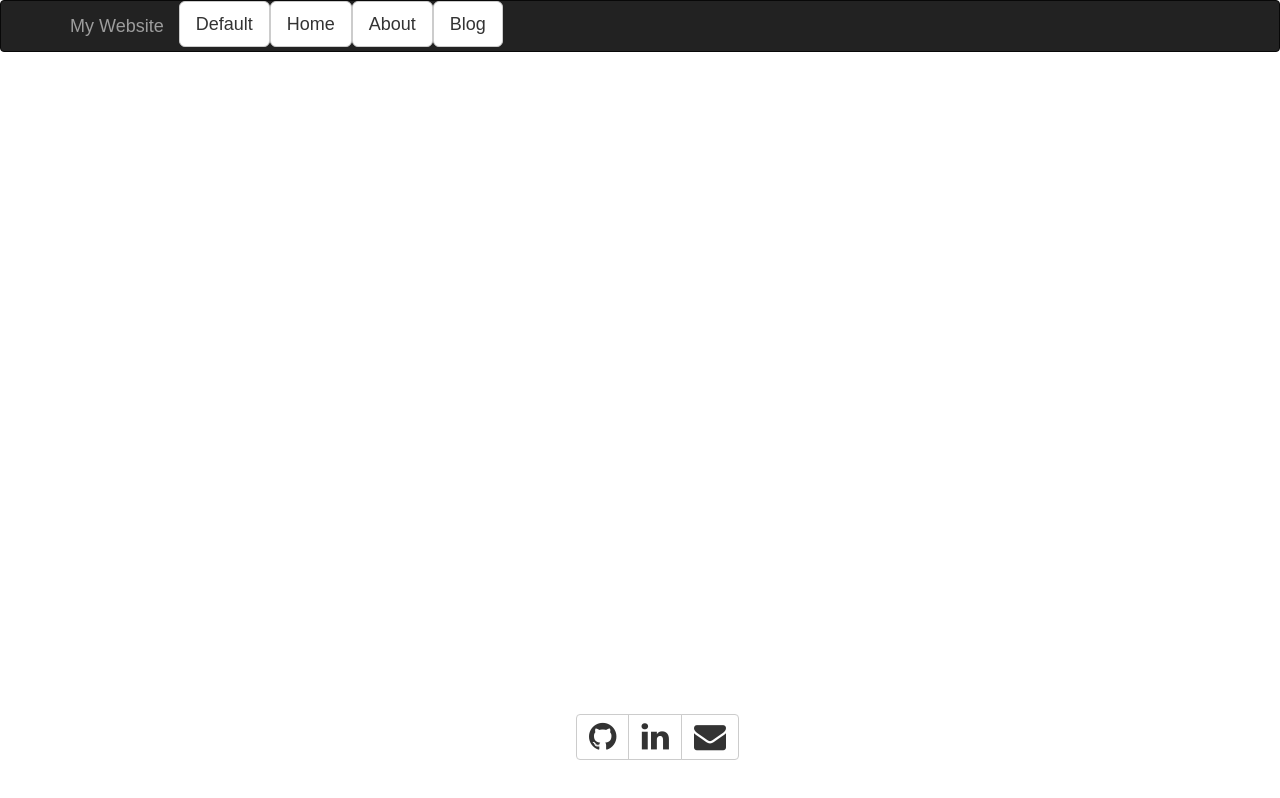
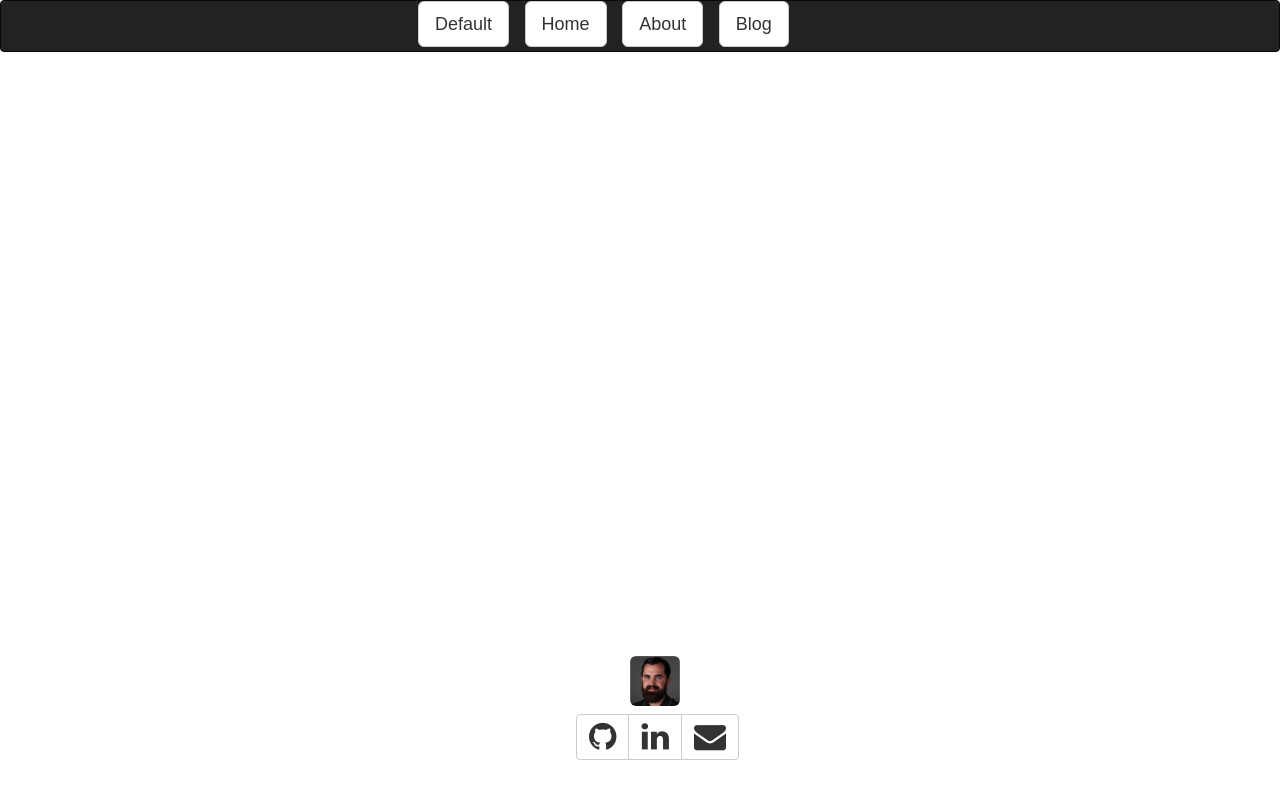
Before and after one commit to boveus/old-website, a React (Create React App) app: page / in a window 1280 px wide. Built offline with nearby package versions, Linux system fonts and the light colour scheme.

Commit message:
add initial navbar and footer styling

```diff
--- a/src/App.css
+++ b/src/App.css
@@ -27,9 +27,28 @@
   to { transform: rotate(360deg); }
 }
 
-.footerbuttons {
-  font-size: 32px;
+.topButton {
+  margin-right: 2%;
+}
+
+.headshot {
+  width: 50px;
+  height: 50px;
+  postion: absolute;
+  margin-left: 33%;
+  margin-bottom: 5%;
+}
+
+footer {
   position: absolute;
   bottom: 5%;
   left: 45%;
 }
+
+.headerButtons {
+  margin-left: 30%;
+}
+
+.footerbuttons {
+  font-size: 32px;
+}
--- a/src/App.js
+++ b/src/App.js
@@ -7,10 +7,10 @@ class App extends Component {
   render () {
     return (
       <div>
-        <Topnav />
-        <footer>
-          <Footer />
-        </footer>
+        <nav>
+          <Topnav />
+        </nav>
+        <Footer />
       </div>
     )
   }
--- a/src/components/buttontoolbar.js
+++ b/src/components/buttontoolbar.js
@@ -9,11 +9,11 @@ class Buttontoolbar extends Component {
   }
   render () {
     return (
-      <div>
-        <Button bsSize='large'> Default </Button>
-        <Button bsSize='large'> Home </Button>
-        <Button bsSize='large'> About </Button>
-        <Button bsSize='large'> Blog </Button>
+      <div className='headerButtons'>
+        <Button className='topButton' bsSize='large'> Default </Button>
+        <Button className='topButton' bsSize='large'> Home </Button>
+        <Button className='topButton' bsSize='large'> About </Button>
+        <Button className='topButton' bsSize='large'> Blog </Button>
       </div>
     )
   }
--- a/src/components/footer.js
+++ b/src/components/footer.js
@@ -1,5 +1,5 @@
 import React, { Component } from 'react'
-import { Button, ButtonGroup } from 'react-bootstrap'
+import { Button, ButtonGroup, Image } from 'react-bootstrap'
 
 class Footer extends Component {
   constructor (props) {
@@ -9,11 +9,14 @@ class Footer extends Component {
   }
   render () {
     return (
-      <ButtonGroup className='footerbuttons'>
-        <Button className='fa fa-github' />
-        <Button className='fa fa-linkedin' />
-        <Button className='fa fa-envelope' />
-      </ButtonGroup>
+      <footer>
+        <Image className='headshot' src='image/photo.png' responsive rounded />
+        <ButtonGroup className='footerbuttons'>
+          <Button className='fa fa-github' href='https://github.com/boveus' />
+          <Button className='fa fa-linkedin' href='https://www.linkedin.com/in/brandon-scott-stewart/' />
+          <Button className='fa fa-envelope' href='mailto:brandonsstewart88@gmail.com' />
+        </ButtonGroup>
+      </footer>
     )
   }
 }
--- a/src/components/topnav.js
+++ b/src/components/topnav.js
@@ -10,11 +10,10 @@ class Topnav extends Component {
   }
   render () {
     return (
+
       <Navbar inverse collapseOnSelect>
         <Navbar.Header>
-          <Navbar.Brand>
-            <a href='#brand'> My Website </a>
-          </Navbar.Brand>
+          <Navbar.Brand />
           <Navbar.Toggle />
         </Navbar.Header>
         <Navbar.Collapse>
```
Also changed, not shown: public/image/bike_pic.jpg (added), public/image/photo.png (added).
